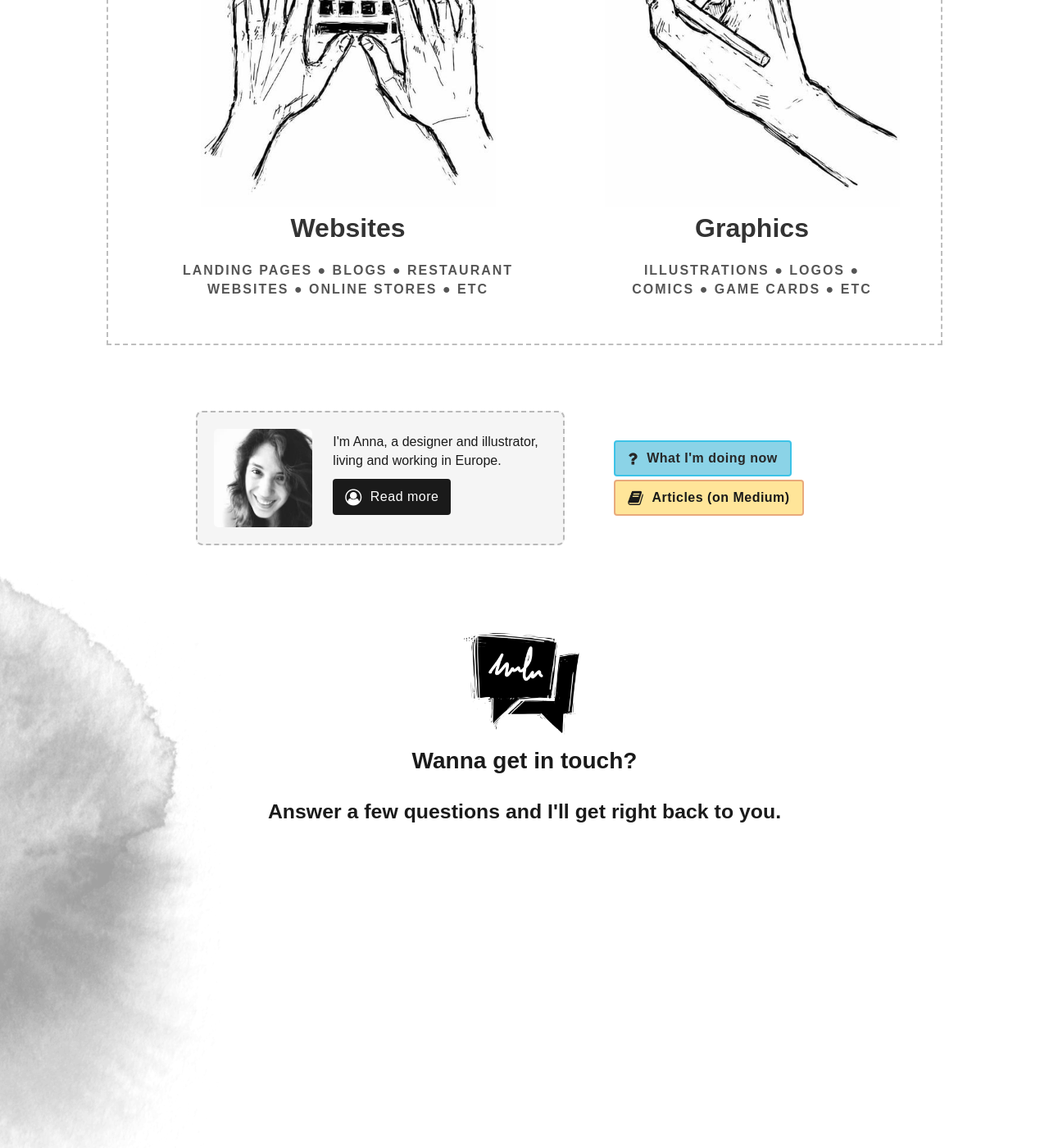
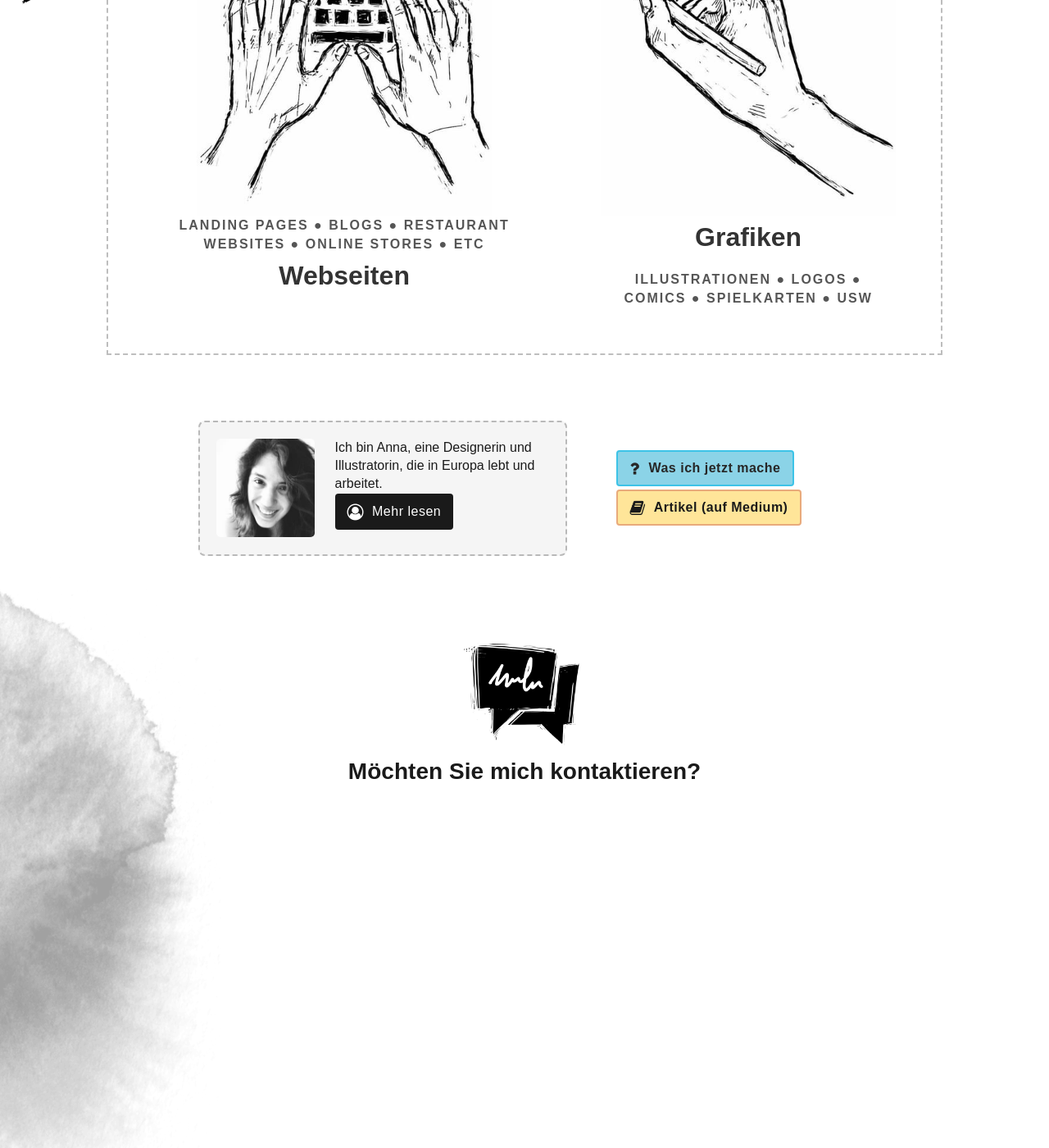
Before and after one commit to anna-filou/2019-portfolio, a Jekyll site: the page built from de/index.html, in a window 1280 px wide and 1400 px high, scrolled down 1195 px. Shown: the whole window at 82% size. Built offline with Jekyll 4.4.1, drawn with Linux system fonts in a browser that asks for light colours; some of the changed text lies outside the part shown.

Commit message:
index translate

```diff
--- a/_includes/components/navbar.html
+++ b/_includes/components/navbar.html
@@ -27,7 +27,7 @@
             {% elsif page.lang == 'de' %}
             Kunst
             {% elsif page.lang == 'gr' %}
-            Ζωγραφιες
+            Art
             {% endif %}
             </div>
             <div class="left-line"></div>
@@ -42,7 +42,7 @@
             {% elsif page.lang == 'de' %}
             Über mich
             {% elsif page.lang == 'gr' %}
-            Σχετικα
+            Info
             {% endif %}
             </div>
             <div class="left-line"></div>
@@ -57,7 +57,7 @@
             {% elsif page.lang == 'de' %}
             Kontakt
             {% elsif page.lang == 'gr' %}
-            Επικοινωνία
+            Contact
             {% endif %}
             </div>
             <div class="left-line"></div>
--- a/_includes/pages/index.html
+++ b/_includes/pages/index.html
@@ -3,7 +3,15 @@
     <div class="w-container">
       <div class="w-layout-grid header-grid"><img src="/images/header-girl.jpg" width="409" srcset="/images/header-girl-p-500.jpeg 500w, /images/header-girl-p-800.jpeg 800w, /images/header-girl.jpg 1698w" sizes="(max-width: 479px) 92vw, (max-width: 767px) 332.9375px, (max-width: 991px) 728px, 940px" id="w-node-a52dec8a5de7-3c225a2b" alt="" class="header-image">
         <div id="w-node-df0d275e337f-3c225a2b" class="header-social">
-          <div class="cta-text">Find me on</div>
+          <div class="cta-text">
+            {% if page.lang == 'en' %}
+            Find me on
+            {% elsif page.lang == 'de' %}
+            Finden Sie mich auf
+            {% elsif page.lang == 'gr' %}
+            Θα με βρείτε στο
+            {% endif %}
+          </div>
           <div id="social-container" class="social-container">
             <div class="w-layout-grid soci-grid"><a id="w-node-3001fa8f50cf-c8876ae2" href="https://instagram.com/brechdaslicht" target="_blank" class="icon-link w-inline-block"><img src="/images/instagram-color.svg" alt="" class="socicon"></a><a id="w-node-f353cdf8a649-c8876ae2" href="https://twitter.com/that__anna" target="_blank" class="icon-link w-inline-block"><img src="/images/twitter-color.svg" alt="" class="socicon"></a><a id="w-node-1708ed4bb46c-c8876ae2" href="https://medium.com/@anna.filou" target="_blank" class="icon-link w-inline-block"><img src="/images/medium-gray.svg" alt="" class="socicon"></a><a id="w-node-fc4ce8456fa7-c8876ae2" href="https://dribbble.com/annafilou" target="_blank" class="icon-link w-inline-block"><img src="/images/dribbble-color.svg" alt="" class="socicon"></a><a id="w-node-29a9c72d3e66-c8876ae2" href="https://www.linkedin.com/in/annafilou" target="_blank" class="icon-link w-inline-block"><img src="/images/linkedin.svg" alt="" class="socicon"></a></div>
           </div>
@@ -12,7 +20,15 @@
           <div> {{ page.intro }}</div>
 
           <a href="#contact" data-w-id="adeda5ba-dce1-f8c2-2df9-c701579e977a" class="button-2 w-inline-block">
-            <div class="button-text-2">Get in Touch</div>
+            <div class="button-text-2">
+            {% if page.lang == 'en' %}
+            Get in Touch
+            {% elsif page.lang == 'de' %}
+            Nehmen Sie Kontakt auf
+            {% elsif page.lang == 'gr' %}
+            Ελάτε σε επαφή
+            {% endif %}
+            </div>
             <div data-w-id="adeda5ba-dce1-f8c2-2df9-c701579e977d" class="arrow-hor-line">
               <div data-w-id="adeda5ba-dce1-f8c2-2df9-c701579e977e" style="-webkit-transform:translate3d(0, -4PX, 0) scale3d(1, 1, 1) rotateX(0) rotateY(0) rotateZ(30DEG) skew(0, 0);-moz-transform:translate3d(0, -4PX, 0) scale3d(1, 1, 1) rotateX(0) rotateY(0) rotateZ(30DEG) skew(0, 0);-ms-transform:translate3d(0, -4PX, 0) scale3d(1, 1, 1) rotateX(0) rotateY(0) rotateZ(30DEG) skew(0, 0);transform:translate3d(0, -4PX, 0) scale3d(1, 1, 1) rotateX(0) rotateY(0) rotateZ(30DEG) skew(0, 0)" class="arrow-top-line"></div>
               <div data-w-id="adeda5ba-dce1-f8c2-2df9-c701579e977f" style="-webkit-transform:translate3d(0, 4PX, 0) scale3d(1, 1, 1) rotateX(0) rotateY(0) rotateZ(-30DEG) skew(0, 0);-moz-transform:translate3d(0, 4PX, 0) scale3d(1, 1, 1) rotateX(0) rotateY(0) rotateZ(-30DEG) skew(0, 0);-ms-transform:translate3d(0, 4PX, 0) scale3d(1, 1, 1) rotateX(0) rotateY(0) rotateZ(-30DEG) skew(0, 0);transform:translate3d(0, 4PX, 0) scale3d(1, 1, 1) rotateX(0) rotateY(0) rotateZ(-30DEG) skew(0, 0)" class="arrow-bottom-line"></div>
@@ -25,15 +41,31 @@
   </div>
   <div id="SECTION-types-of-work" class="section">
     <div class="work-types-container w-container"><img src="/images/brush-1.png" alt="" class="brush-1">
-      <h2 class="center">What are you interested in?</h2>
+      <h2 class="center">
+      {% if page.lang == 'en' %}
+      What would you like to see?
+      {% elsif page.lang == 'de' %}
+      Was möchten Sie gerne sehen?
+      {% elsif page.lang == 'gr' %}
+      Τι θα θέλατε να δείτε;
+      {% endif %}
+      </h2>
       <div class="div-block-flex">
         <a href="pages/work/websites.html" class="link-block w-inline-block">
           <div class="product-card">
             <div class="product-card-image"><img src="/images/typing.jpg" srcset="/images/typing-p-500.jpeg 500w, /images/typing-p-800.jpeg 800w, /images/typing.jpg 885w" sizes="(max-width: 479px) 80vw, (max-width: 991px) 300px, 360px" alt="" class="image"></div>
             <div class="product-card-description">
               <div>
+                {% if page.lang == 'en' %}
                 <h3 class="product-name-title">Websites</h3>
+                {% elsif page.lang == 'de' %}
                 <div class="tagline">Landing pages ● Blogs ● Restaurant websites ● Online Stores ● etc</div>
+                <h3 class="product-name-title">Webseiten</h3>
+                {% elsif page.lang == 'gr' %}
+                <div class="tagline">Landing Seiten ● Blogs ● Restaurant Webseiten ● Online Stores ● etc</div>
+                <h3 class="product-name-title"> Ιστοσελίδες</h3>
+                <div class="tagline">Landing Pages ● Blogs ● Σελίδες Εστιατορίων ● Ιντερνετικά Καταστήματα ● etc</div>
+                {% endif %}
               </div>
             </div>
           </div>
@@ -43,8 +75,16 @@
             <div class="product-card-image"><img src="/images/drawing.jpg" srcset="/images/drawing-p-500.jpeg 500w, /images/drawing-p-800.jpeg 800w, /images/drawing.jpg 885w" sizes="(max-width: 479px) 80vw, (max-width: 991px) 300px, 360px" alt="" class="image"></div>
             <div class="product-card-description">
               <div>
+                {% if page.lang == 'en' %}
                 <h3 class="product-name-title">Graphics</h3>
                 <div class="tagline">Illustrations ● Logos ● Comics ● Game Cards ● etc</div>
+                {% elsif page.lang == 'de' %}
+                <h3 class="product-name-title">Grafiken</h3>
+                <div class="tagline">Illustrationen ● Logos ● Comics ● Spielkarten ● usw</div>
+                {% elsif page.lang == 'gr' %}
+                <h3 class="product-name-title">Σχέδια</h3>
+                <div class="tagline">Εικονογραφήσεις ● Λογότυπα ● Κόμικσ ● Κάρτες Παιχνιδιών ● κ.λπ.</div>
+                {% endif %}
               </div>
             </div>
           </div>
@@ -57,10 +97,26 @@
       <div class="div-block-flex center-vertical">
         <div class="div-container-mini"><img src="/images/Anna-Avatar.jpg" alt="" class="avatar-img">
           <div class="bio-col-2">
-            <div class="mini-bio-text">I&#x27;m Anna, a designer and illustrator, living and working in Europe.<strong></strong></div>
+            <div class="mini-bio-text">
+              {% if page.lang == 'en' %}
+              I&#x27;m Anna, a designer and illustrator, living and working in Europe.
+              {% elsif page.lang == 'de' %}
+              Ich bin Anna, eine Designerin und Illustratorin, die in Europa lebt und arbeitet.
+              {% elsif page.lang == 'gr' %}
+              Με λένε Άννα, κάνω εικονογραφίσεις και ιστοσελίδες, μένω και δουλεύω στην Ευρώπη.
+              {% endif %}
+            </div>
             <div class="button">
               <div class="fa-icon fa-left"></div>
-              <div class="button-text">Read more</div>
+              <div class="button-text">
+              {% if page.lang == 'en' %}
+              Read more
+              {% elsif page.lang == 'de' %}
+              Mehr lesen
+              {% elsif page.lang == 'gr' %}
+              Διαβάστε περισσότερα
+              {% endif %}
+              </div>
             </div>
           </div>
         </div>
@@ -68,13 +124,29 @@
           <a href="now.html" class="w-inline-block">
             <div class="button button-outline outline-blue">
               <div class="fa-icon fa-left"></div>
-              <div class="button-text">What I&#x27;m doing now</div>
+              <div class="button-text">
+              {% if page.lang == 'en' %}
+              What I&#x27;m doing now
+              {% elsif page.lang == 'de' %}
+              Was ich jetzt mache
+              {% elsif page.lang == 'gr' %}
+              Τι κάνω αυτήν την περίοδο
+              {% endif %}
+              </div>
             </div>
           </a>
           <a href="https://medium.com/@anna.filou" target="_blank" class="w-inline-block">
             <div class="button button-outline outline-peach">
               <div class="fa-icon fa-left"></div>
-              <div class="button-text">Articles (on Medium)</div>
+              <div class="button-text">
+              {% if page.lang == 'en' %}
+              Articles (on Medium)
+              {% elsif page.lang == 'de' %}
+              Artikel (auf Medium)
+              {% elsif page.lang == 'gr' %}
+              Άρθρα (στο Medium)
+              {% endif %}
+            </div>
             </div>
           </a>
         </div>
@@ -83,12 +155,23 @@
   </div>
   <div id="contact" class="section">
     <div class="center w-container"><img src="/images/watercolor-stain-1.png" srcset="/images/watercolor-stain-1-p-500.png 500w, /images/watercolor-stain-1.png 1136w" sizes="(max-width: 767px) 100vw, 700px" alt="" class="stain-2"><img src="/images/chat-bubbles.png" srcset="/images/chat-bubbles-p-500.png 500w, /images/chat-bubbles.png 827w" sizes="(max-width: 479px) 120px, 150px" alt="" class="chat-bubble">
+      {% if page.lang == 'en' %}
       <h3 class="heading-11">Wanna get in touch?</h3>
       <h4>Answer a few questions and I&#x27;ll get right back to you.</h4>
+      {% include components/typeform.html %}
+      <div class="disclaimer center">No commitments, just an ice breaker 🥶<br>You can also email me at:</div>
+      {% elsif page.lang == 'de' %}
+      <h3 class="heading-11">Möchten Sie mich kontaktieren?</h3>
+      <Beantworten Sie ein paar Fragen und ich melde mich gleich zurück.</h4>
+      {% include components/typeform.html %}
+      <div class="disclaimer center">Keine Verpflichtungen, nur ein Eisbrecher 🥶<br>Sie können mir auch eine E-Mail schreiben:</div>
+      {% elsif page.lang == 'gr' %}
+      <h3 class="heading-11"> Θέλετε να έρθετε σε επικοινωνία;</h3>
+      <h4>Aπαντήστε μερικές ερωτήσεις και θα ακούσετε από μένα άμεσα.</h4>
+      {% include components/typeform.html %}
+      <div class="disclaimer center"> Δεν υπάρχει καμία δέσμευση, απλά για να σπάσουμε τον πάγο 🥶<br> Μπορείτε να μου στείλετε και e-mail στην παρακάτω διεύθυνση:</div>
+      {% endif %}
 
-      {% include components/typeform.html %}
-
-      <div class="disclaimer center">No commitments, just an ice breaker 🥶<br>You can also email me at:</div>
       <a href="mailto:hello@annafilou.com?subject=I%20was%20on%20your%20website%20and%20decided%20to%20contact%20you" class="link-block w-inline-block">
         <div class="button">
           <div class="fa-icon fa-left"></div>
```
